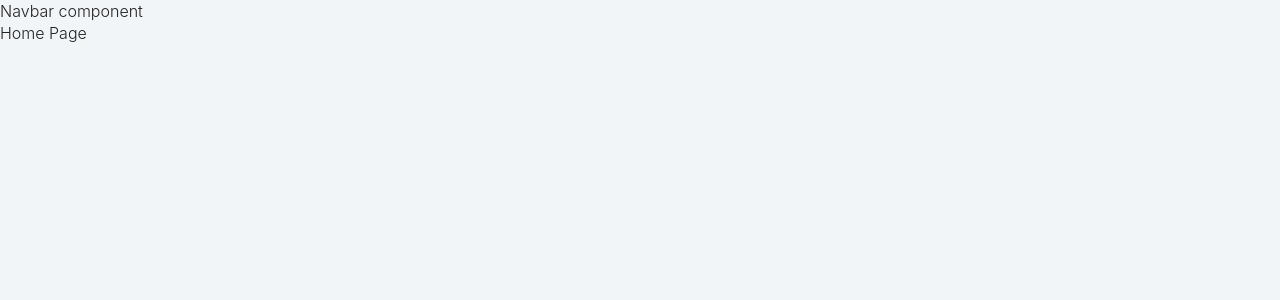
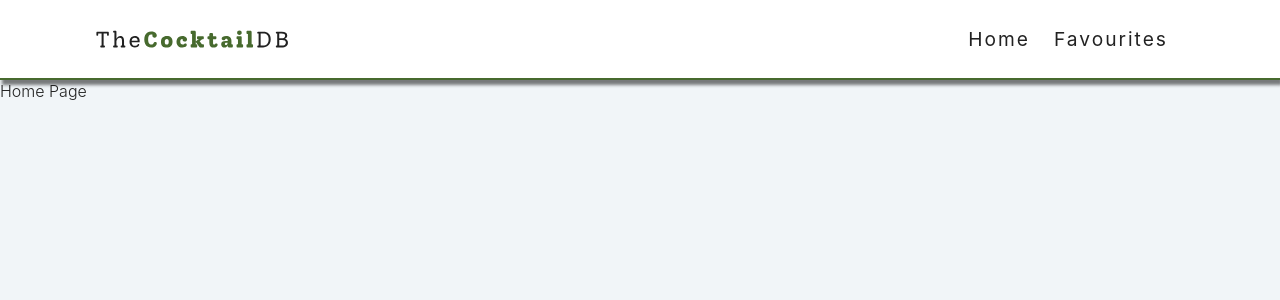
Before and after one commit to ioannis-sporidis/cocktails_db, a React (Create React App) app: page / in a window 1280 px wide. Shown: the top 300 px of the page. Built offline with nearby package versions, Linux system fonts and the light colour scheme.

Commit message:
Setup Navbar

```diff
--- a/src/components/Navbar.js
+++ b/src/components/Navbar.js
@@ -1,5 +1,24 @@
+import { Link } from 'react-router-dom';
+import logo from '../logo.svg';
+
 const Navbar = () => {
-  return <div>Navbar component</div>;
+  return (
+    <nav className='navbar'>
+      <div className='nav-center'>
+        <Link to='/'>
+          <img src={logo} alt='cocktail db logo' className='logo' />
+        </Link>
+        <ul className='nav-links'>
+          <li>
+            <Link to='/'>Home</Link>
+          </li>
+          <li>
+            <Link to='/favourites'>Favourites</Link>
+          </li>
+        </ul>
+      </div>
+    </nav>
+  );
 };
 
 export default Navbar;
```
